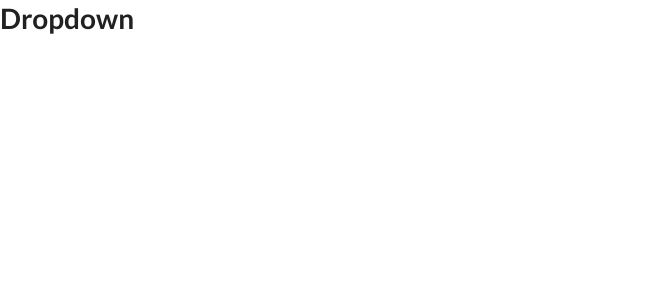
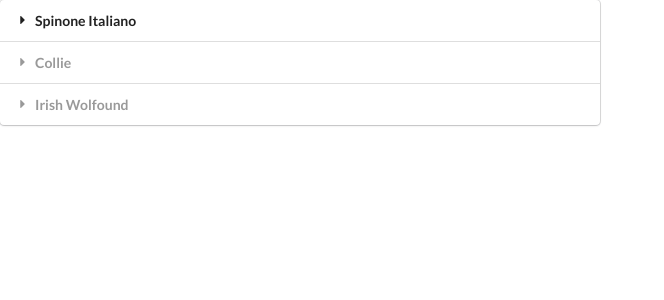
Before and after one commit to dr-dolce14/widgets, a React (Create React App) app: page / in a window 1280 px wide. Shown: the top 300 px of the page, without its empty margins (0-664 px from the left). Built offline with nearby package versions, Linux system fonts and the light colour scheme.

Commit message:
updated accordion

```diff
--- a/src/App.js
+++ b/src/App.js
@@ -2,6 +2,7 @@ import React from 'react'
 import Accordion from './components/Accordion'
 import Search from './components/Search'
 import Dropdown from './components/Dropdown'
+import Dogs from './components/Dogs'
 
 const items = [
     {
@@ -33,10 +34,25 @@ const options = [
     }
 ]
 
+const dogBreeds = [
+    {
+        name: "Spinone Italiano",
+        description: "The Spinone Italiano, a densely-coated hunting dog, is sociable, docile, and patient, sometimes stubborn but always endearing. Of ancient Italian lineage, the Spinone is among the field dogs of Continental Europe famed for versatility."
+    },
+    {
+        name: "Collie",
+        description: "The majestic Collie, thanks to a hundred years as a pop-culture star, is among the world’s most recognizable and beloved dog breeds. The full-coated “rough” Collie is the more familiar variety, but there is also a sleek “smooth” Collie."
+    },
+    {
+        name: "Irish Wolfound",
+        description: "The calm, dignified, and kindly Irish Wolfhound is the tallest of all AKC breeds. Once fearless big-game hunters capable of dispatching a wolf in single combat, Wolfhounds today are the most serene and agreeable of companions."
+    }
+]
+
 export default () => {
     return (
     <div>
-        <Dropdown options={options}/>
+        <Accordion dogBreeds={dogBreeds}/>
     </div>
     )
 }
--- a/src/components/Accordion.js
+++ b/src/components/Accordion.js
@@ -1,25 +1,26 @@
 import React, { useState } from 'react'
 
-const Accordion = ({ items }) => {
+const Accordion = ({ dogBreeds }) => {
     const [activeIndex, setActiveIndex] = useState(null)
+
 
     const onTitleClick = (index) => {
         setActiveIndex(index)
     }
 
 
-    const renderedItems = items.map((item, index) => {
+    const renderedItems = dogBreeds.map((breed, index) => {
         const active = index === activeIndex ? 'active' : '';
-        return <React.Fragment key={item.title}>
+        return <React.Fragment key={breed.name}>
             <div
                 className={`title ${active}`}
                 onClick={() => onTitleClick(index)}
             >
                 <i className="dropdown icon"></i>
-                {item.title}
+                {breed.name}
             </div>
             <div className={`content ${active}`}>
-                <p>{item.content}</p>
+                <p>{breed.description}</p>
             </div>
         </React.Fragment>
     })
--- /dev/null
+++ b/src/components/Dogs.js
@@ -0,0 +1,45 @@
+import React from 'react';
+
+class Dogs extends React.Component {
+    state = { activeIndex: 0 };
+
+    onTitleClick = (breed, index) => {
+        this.setState({
+            activeIndex: index,
+        })
+        console.log("The", breed.name, "at index", index)
+    };
+
+
+    renderBreeds() {
+        return this.props.dogBreeds.map((breed, index) => {
+            return (
+              <React.Fragment key={breed.name}>
+                <div
+                    className="title active"
+                    onClick={() => this.onTitleClick(breed, index)}
+                >
+                <i className="dropdown icon"></i>
+                {breed.name}
+
+                </div>
+                <div className="content active">
+                    <p>{breed.description}</p>
+                </div>
+                </React.Fragment>
+            )
+        })
+    }
+
+render() {
+    return (
+        <div className="ui styled accordion">
+            {this.renderBreeds()}
+            <h1>{this.state.activeIndex}</h1>
+
+        </div>
+    )
+}
+}
+
+export default Dogs
```
Also changed, not shown: 1 other file (tests, documents, lock files or other folders).
